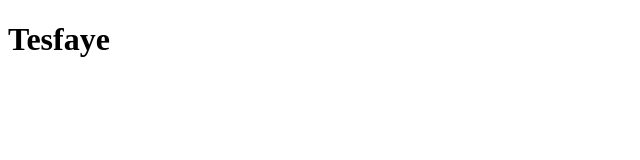
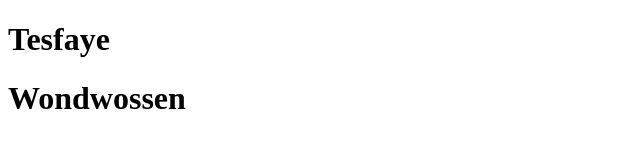
Before and after one commit to tesg27/JanGroup2, a plain HTML site: page Pages/index.html in a window 1280 px wide. Shown: the whole page, without its empty margins (0-640 px from the left). Drawn offline with Linux system fonts and the light colour scheme.

Commit message:
I added my name wondwossen

```diff
--- a/Pages/index.html
+++ b/Pages/index.html
@@ -1,12 +1,16 @@
 <!DOCTYPE html>
 <html lang="en">
+
 <head>
     <meta charset="UTF-8">
     <meta http-equiv="X-UA-Compatible" content="IE=edge">
     <meta name="viewport" content="width=device-width, initial-scale=1.0">
     <title>JanuGroup2</title>
 </head>
+
 <body>
-   <h1>Tesfaye</h1>
+    <h1>Tesfaye</h1>
+    <h1>Wondwossen</h1>
 </body>
+
 </html>
```
